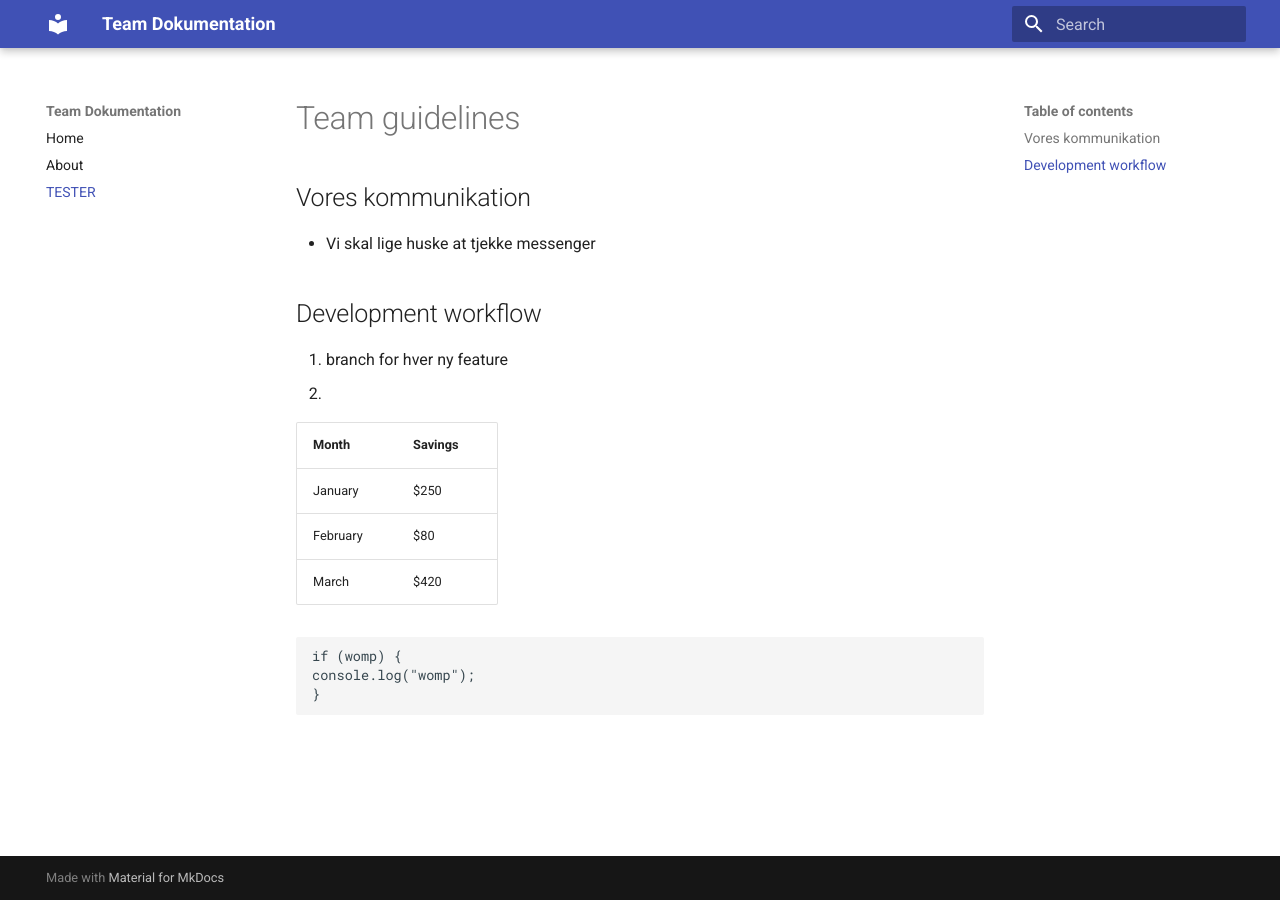
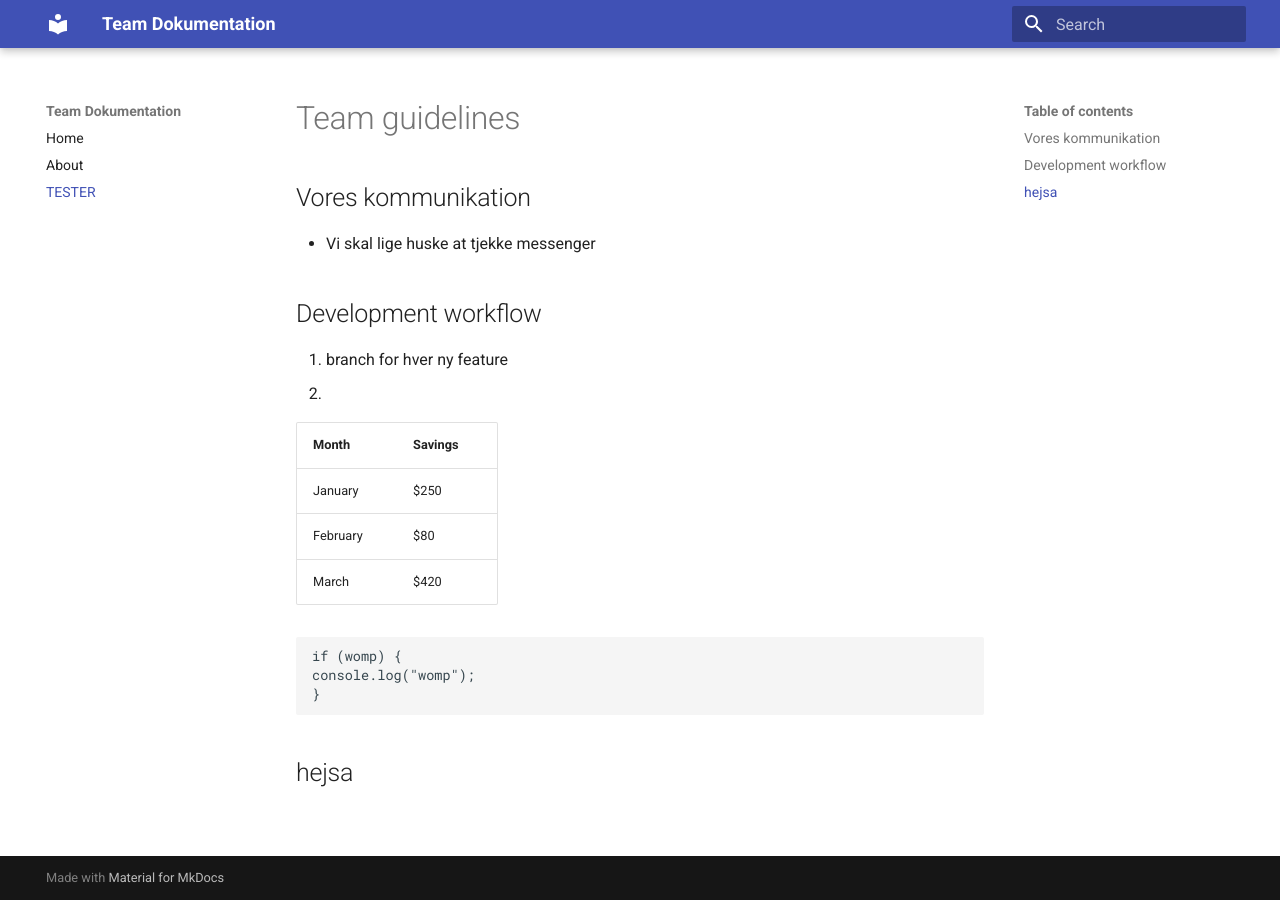
Before and after one commit to Isabella1807/team-docs, an MkDocs documentation site: the page built from docs/test.md, in a window 1280 px wide. Built offline with MkDocs 1.6.1 and Material for MkDocs 9.7.7, drawn with Linux system fonts in a browser that asks for light colours.

Commit message:
nyt commit

````diff
--- a/docs/test.md
+++ b/docs/test.md
@@ -18,3 +18,5 @@ if (womp) {
 console.log("womp");
 }
 ```
+
+## hejsa
````
